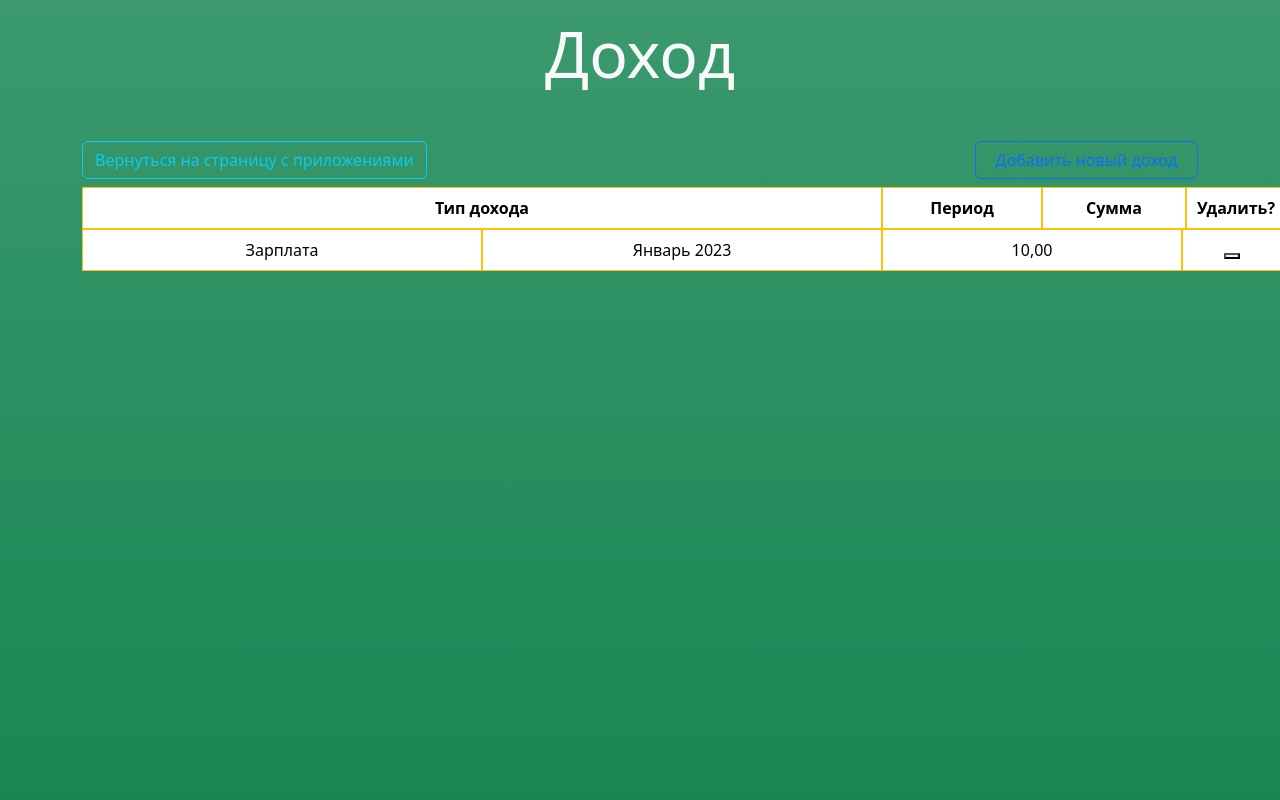
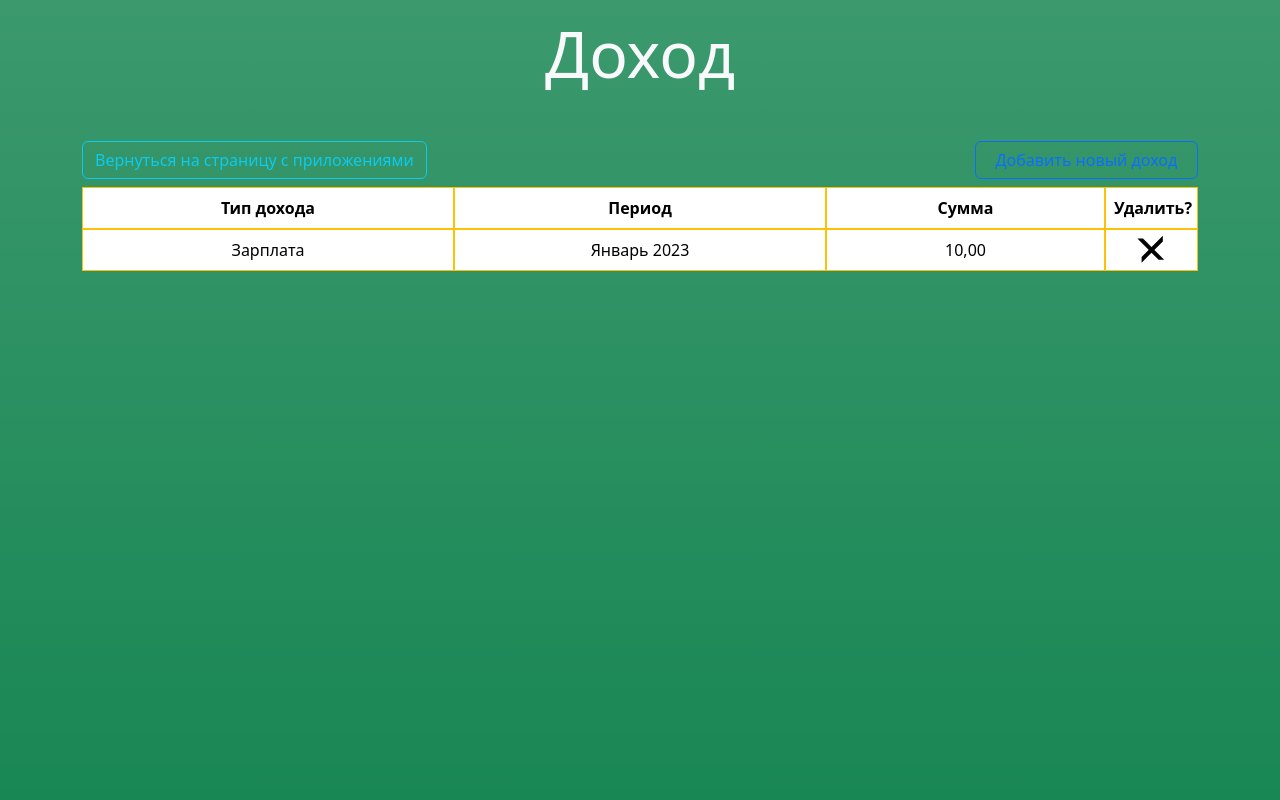
Before and after one commit to hlvm-app/hasta-la-vista-money, a Django app: page /income/ in a window 1280 px wide. Run offline with Django 4.2, Linux system fonts and the light colour scheme; a user stored in the database is signed in; tables that the repository leaves empty hold one stand-in row (values such as "Sample post"); parts of the project's set-up code (start-up, migrations or seed data) failed here and were passed over; some libraries are stand-ins or nearby versions.

Commit message:
удалил стили для таблицы доходов и добавил стили для кнопки удаления доходов

```diff
--- a/static/css/style.css
+++ b/static/css/style.css
@@ -10,18 +10,6 @@
 
 .add-receipt-form {
     margin-bottom: 10%;
-}
-
-table th:first-child {
-     width: 50rem;
-}
-
-table th:nth-child(2) {
-    width: 10rem;
-}
-
-table th:nth-child(3) {
-    width: 9rem;
 }
 
 .add-receipt-button {
@@ -81,6 +69,52 @@ table th:nth-child(3) {
     margin-left: 80%;
 }
 
+.wrapper-remove-income-button {
+    position: relative;
+    left: 40%;
+    top: 15%;
+}
+
+.remove-income-button {
+    position: absolute;
+    left: 0;
+    background: none;
+    border: 0;
+    width: 15px;
+    height: 15px;
+    transform: rotate(45deg) scale(2);
+}
+
+.last-column-title {
+    width: 3rem;
+}
+
+.remove-income-button .top,
+.remove-income-button .bot {
+    display: block;
+    background: #000;
+    position: absolute;
+    top: 50%;
+    left: 50%;
+    animation-timing-function: cubic-bezier(1, 0, 0, 1);
+    animation-iteration-count: 1;
+}
+
+.remove-income-button .top {
+    height: 100%;
+    width: 2px;
+    margin-left: -1px;
+    transform: skewY(45deg);
+    top: 0;
+}
+
+.remove-income-button .bot {
+    width: 100%;
+    height: 2px;
+    margin-top: -1px;
+    transform: skewX(-45deg);
+    left: 0;
+}
 
 /* Style for button "Delete receipt" */
 .remove-button {
```
